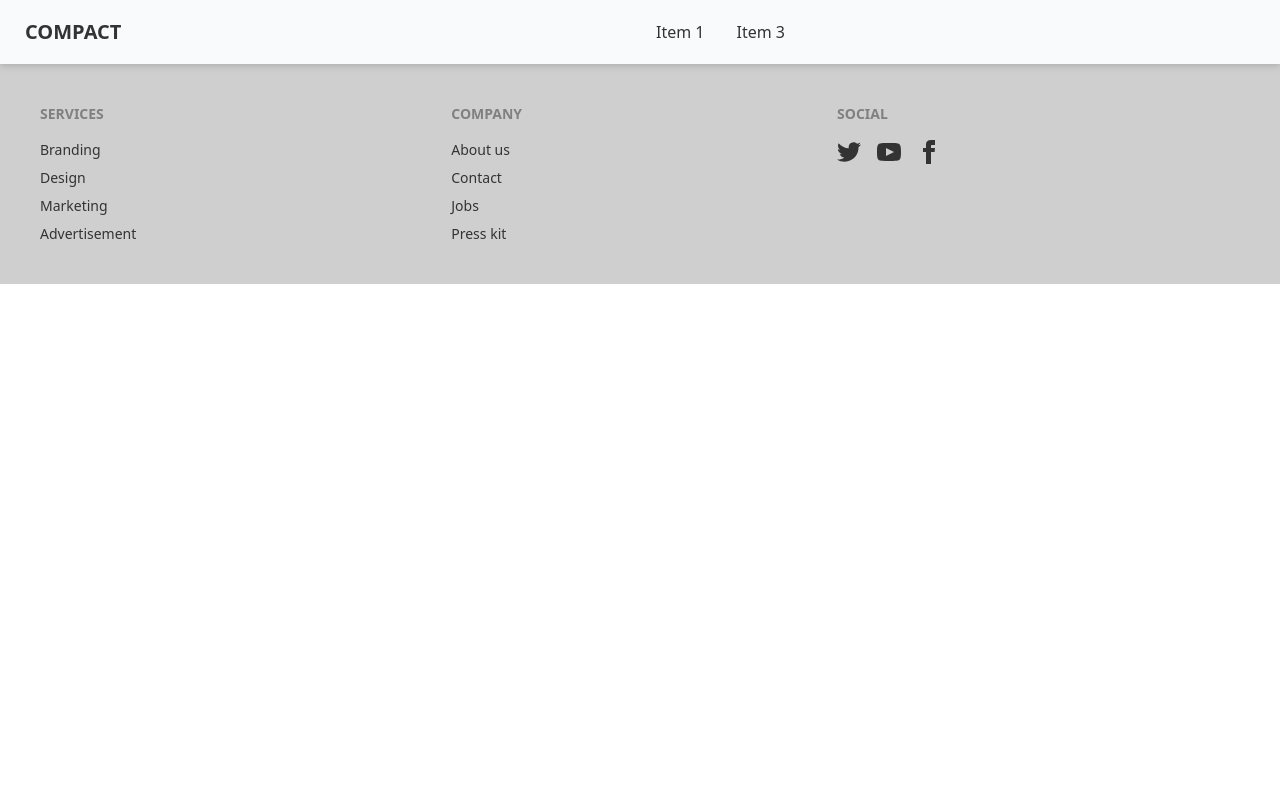
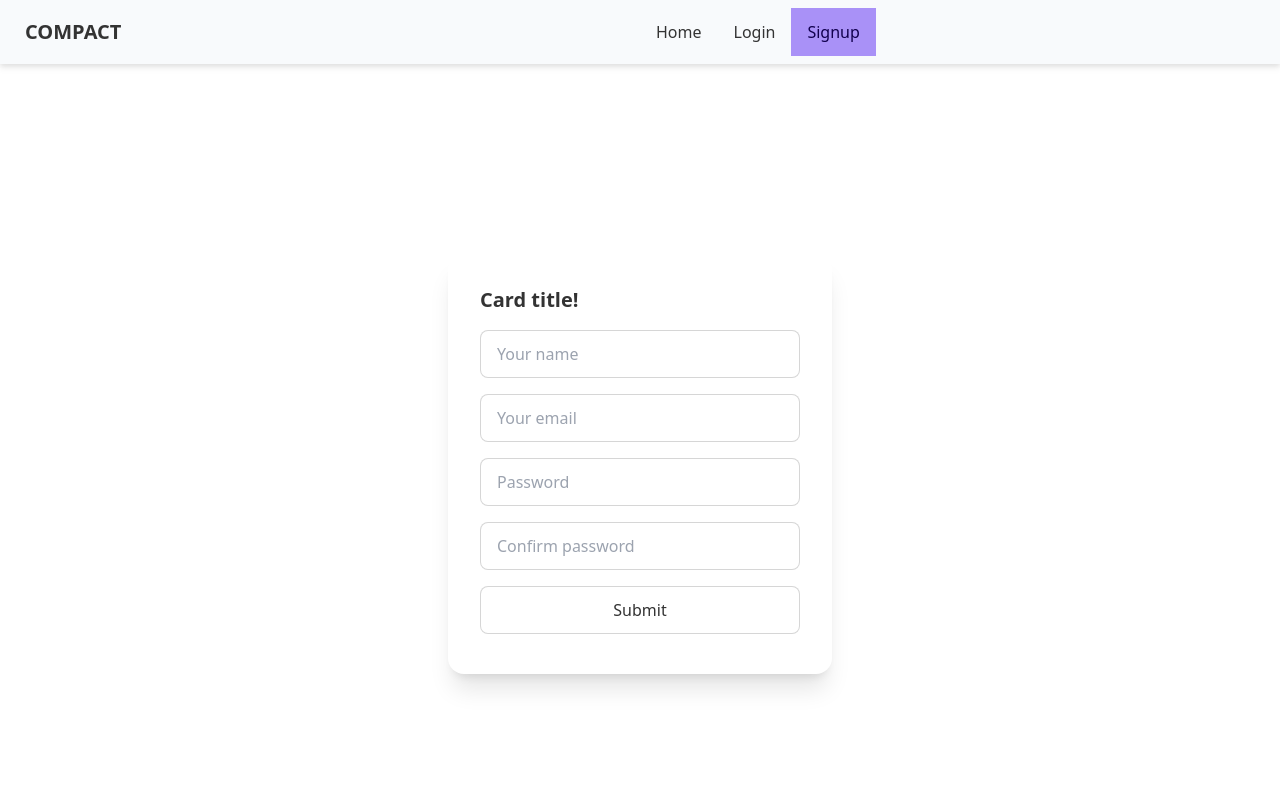
Before and after one commit to EloraBarua62/Compact-client-side, a React (Create React App) app: page /signup in a window 1280 px wide. Shown: the top 800 px of the page. Built offline with nearby package versions, Linux system fonts and the light colour scheme.

Commit message:
Login and Signup initialized

```diff
--- a/package.json
+++ b/package.json
@@ -10,6 +10,7 @@
     "firebase": "^9.8.1",
     "react": "^18.1.0",
     "react-dom": "^18.1.0",
+    "react-hook-form": "^7.31.2",
     "react-query": "^3.39.0",
     "react-responsive-carousel": "^3.2.23",
     "react-router-dom": "^6.3.0",
--- /dev/null
+++ b/src/Account/Login/Login.js
@@ -0,0 +1,42 @@
+import React from 'react';
+import { useForm } from 'react-hook-form';
+
+const Login = () => {
+    const { register, handleSubmit } = useForm();
+    const onSubmit = data => console.log(data);
+
+    return (
+        <div className='flex justify-center items-center h-screen'>
+            <div class="card w-96 bg-base-100 shadow-xl">
+                <div class="card-body">
+                    <h2 class="card-title">Log In</h2>
+                    <form onSubmit={handleSubmit(onSubmit)}>
+                        <input
+                            type="email"
+                            class="input input-bordered w-full max-w-xs my-2"
+                            placeholder='Your email'
+                            {...register("email", {
+                                required: true,
+                                pattern: /^[A-Za-z]+$/i
+                            })
+                            } />
+                        <input
+                            type="password"
+                            class="input input-bordered w-full max-w-xs my-2"
+                            placeholder='Password'
+                            {...register("password", {
+                                required: true,
+                                pattern: /^[A-Za-z]+$/i
+                            })
+                            } />
+
+                        <input type="Login" class="input input-bordered w-full max-w-xs my-2" />
+                    </form>
+                </div>
+            </div>
+
+        </div>
+    );
+};
+
+export default Login;
--- /dev/null
+++ b/src/Account/Signup/Signup.js
@@ -0,0 +1,59 @@
+import React from 'react';
+import { useForm } from 'react-hook-form';
+
+const Signup = () => {
+
+    const { register, handleSubmit } = useForm();
+    const onSubmit = data => console.log(data);
+
+    return (
+        <div className='flex justify-center items-center h-screen'>
+            <div class="card w-96 bg-base-100 shadow-xl">
+                <div class="card-body">
+                    <h2 class="card-title">Card title!</h2>
+                    <form onSubmit={handleSubmit(onSubmit)}>
+                        <input
+                            type="text"
+                            class="input input-bordered w-full max-w-xs my-2"
+                            placeholder='Your name'
+                            {...register("name", {
+                                required: true,
+                                maxLength: 15
+                            })
+                            } />
+                        <input
+                            type="email"
+                            class="input input-bordered w-full max-w-xs my-2"
+                            placeholder='Your email'
+                            {...register("email", {
+                                required: true,
+                                pattern: /^[A-Za-z]+$/i
+                            })
+                            } />
+                        <input
+                            type="password"
+                            class="input input-bordered w-full max-w-xs my-2"
+                            placeholder='Password'
+                            {...register("password", {
+                                required: true,
+                                pattern: /^[A-Za-z]+$/i
+                            })
+                            } />
+                        <input
+                            type="password"
+                            class="input input-bordered w-full max-w-xs my-2"
+                            placeholder='Confirm password'
+                            {...register("confirm_password", {
+                                required: true, pattern: /^[A-Za-z]+$/i
+                            })
+                            } />
+                        <input type="submit" class="input input-bordered w-full max-w-xs my-2"/>
+                    </form>
+                </div>
+            </div>
+
+        </div>
+    );
+};
+
+export default Signup;
--- a/src/App.js
+++ b/src/App.js
@@ -4,6 +4,8 @@ import Header from './Shared/Header/Header';
 import Footer from './Shared/Footer/Footer';
 import { Route, Routes } from 'react-router-dom';
 import Home from './Pages/Home/Home';
+import Login from './Account/Login/Login'
+import Signup from './Account/Signup/Signup'
 
 function App() {
   return (
@@ -11,6 +13,8 @@ function App() {
       <Header></Header>
       <Routes>
         <Route path='/' element={<Home></Home>}></Route>
+        <Route path='/login' element={<Login></Login>}></Route>
+        <Route path='/signup' element={<Signup></Signup>}></Route>
       </Routes>
       <Footer></Footer>
     </div>
--- a/src/Pages/Home/HomeParts.js
+++ b/src/Pages/Home/HomeParts.js
@@ -7,7 +7,7 @@ const HomeParts = () => {
     // const parts_array = parts.reverse();
     return (
         <div className='bg-zinc-50'>
-            <h1 className='text-3xl'>Our Products</h1>
+            <h1 className='text-3xl'>Our Products : {parts.length}</h1>
             <div className='flex justify-center'>
                 <div className='grid grid-cols-1 md:grid-cols-2 lg:grid-cols-3 gap-10'>
                     {
--- a/src/Shared/Header/Header.js
+++ b/src/Shared/Header/Header.js
@@ -1,24 +1,27 @@
 import React from 'react';
+import { Link, NavLink } from 'react-router-dom';
 
 const Header = () => {
     return (
-        <div class="navbar bg-slate-50 drop-shadow-md">
+        <div class="navbar bg-slate-50 drop-shadow-md sticky top-0 z-50">
             <div class="navbar-start">
                 <div class="dropdown">
                     <label tabindex="0" class="btn btn-ghost lg:hidden">
                         <svg xmlns="http://www.w3.org/2000/svg" class="h-5 w-5" fill="none" viewBox="0 0 24 24" stroke="currentColor"><path stroke-linecap="round" stroke-linejoin="round" stroke-width="2" d="M4 6h16M4 12h8m-8 6h16" /></svg>
                     </label>
                     <ul tabindex="0" class="menu menu-compact dropdown-content mt-3 p-2 shadow bg-base-100 rounded-box w-52">
-                        <li><a>Item 1</a></li>
-                        <li><a>Item 3</a></li>
+                        <li><NavLink to='/'>Home</NavLink></li>
+                        <li><NavLink to='/login'>Login</NavLink></li>
+                        <li><NavLink to='/signup'>Signup</NavLink></li>
                     </ul>
                 </div>
                 <a class="btn btn-ghost normal-case text-xl">COMPACT</a>
             </div>
-            <div class="navbar-center hidden lg:flex">
+            <div class="navbar-center hidden lg:flex ">
                 <ul class="menu menu-horizontal p-0">
-                    <li><a>Item 1</a></li>
-                    <li><a>Item 3</a></li>
+                    <li><NavLink to='/'>Home</NavLink></li>
+                    <li><NavLink to='/login'>Login</NavLink></li>
+                    <li><NavLink to='/signup'>Signup</NavLink></li>
                 </ul>
             </div>
 
```
Also changed, not shown: 1 other file (tests, documents, lock files or other folders).
